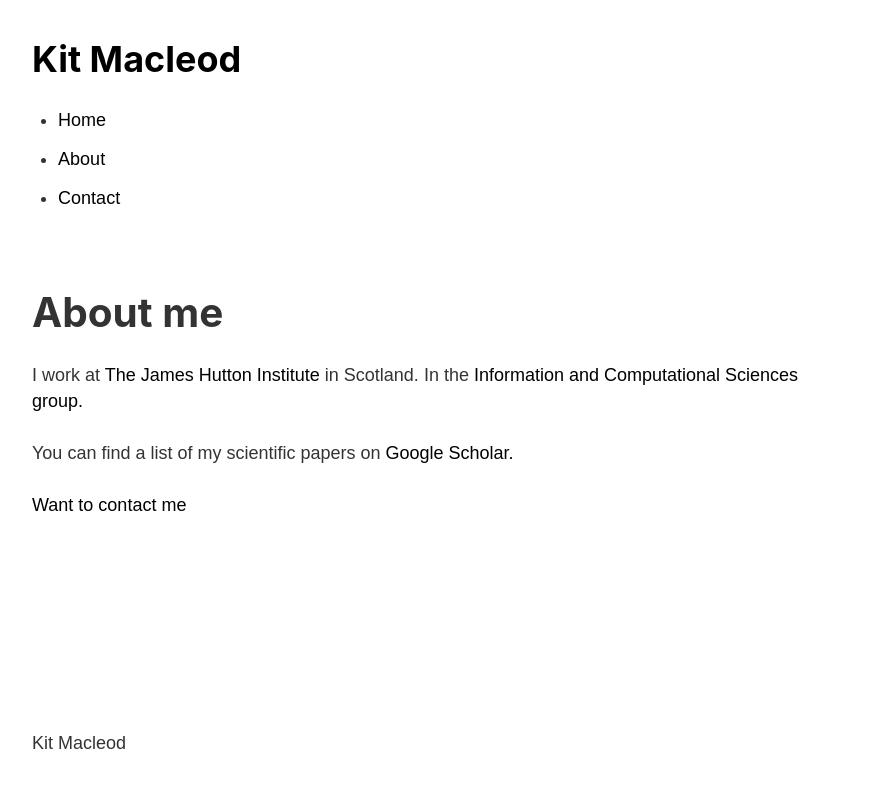
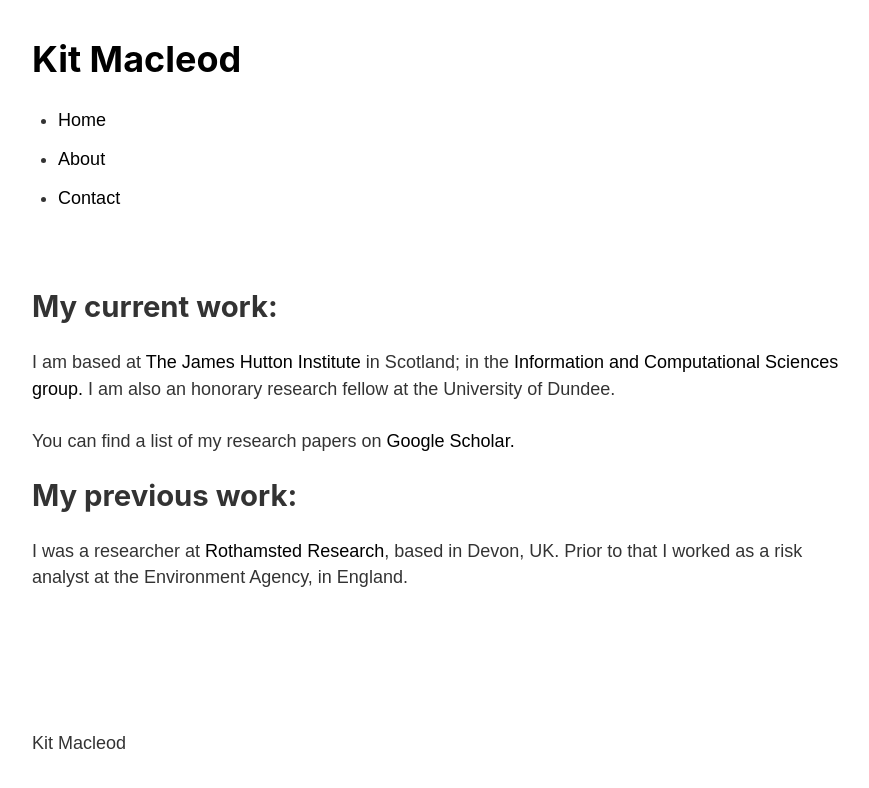
Before and after one commit to kitmacleod/personal-pages, a Gatsby site: page /about in a window 1280 px wide. Shown: the whole page, without its empty margins (201-1070 px from the left). Built offline with nearby package versions, Linux system fonts and the light colour scheme; Gatsby itself is replaced by a stand-in of ours.

Commit message:
Updated about page

```diff
--- a/src/pages/about.js
+++ b/src/pages/about.js
@@ -8,17 +8,19 @@ const AboutPage = () => {
   return (
     <Layout>
     <Head  title="About"/>
-    <h1>About me</h1>
-    <p>I work at
-    <a href="https://www.hutton.ac.uk/"> The James Hutton Institute</a> in Scotland. In the
-    <a href="https://www.hutton.ac.uk/research/groups/information-and-computational-sciences"> Information and Computational Sciences group. </a></p>
-    <p>You can find a list of my scientific papers on
+    <h2>My current work:</h2>
+    <p>I am based at
+    <a href="https://www.hutton.ac.uk/"> The James Hutton Institute</a> in Scotland; in the
+    <a href="https://www.hutton.ac.uk/research/groups/information-and-computational-sciences"> Information and Computational Sciences group. </a>
+    I am also an honorary research fellow at the University of Dundee.</p>
+    <p>You can find a list of my research papers on
     <a href="https://scholar.google.co.uk/citations?hl=en&user=0ZmOjTAAAAAJ&view_op=list_works&sortby=pubdate"> Google Scholar.</a></p>
+    <h2>My previous work:</h2>
+    <p>I was a researcher at <a href="https://www.rothamsted.ac.uk/"> Rothamsted Research</a>, based in Devon, UK.
+    Prior to that I worked as a risk analyst at the <a href="https://www.gov.uk/government/organisations/environment-agency"></a> Environment Agency, in England.
+      </p>
 
 
-
-
-    <p><Link to="/contact">Want to contact me</Link></p>
     </Layout>
   )
 }
```
